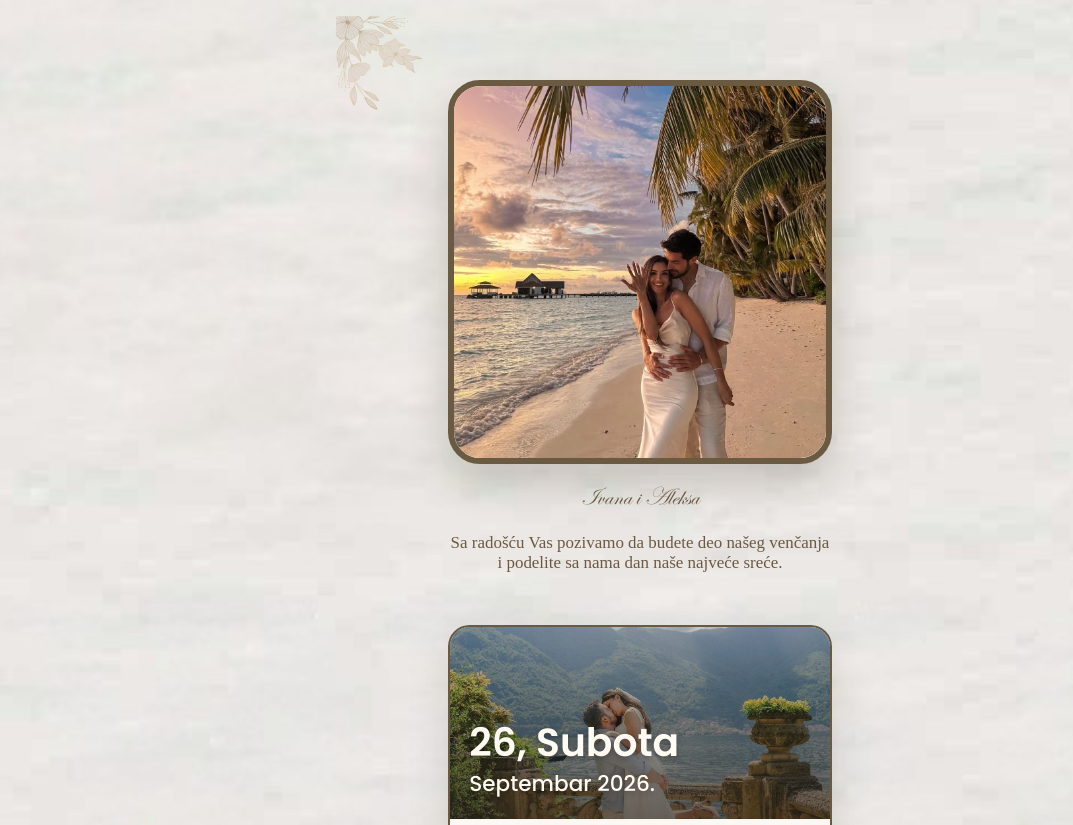
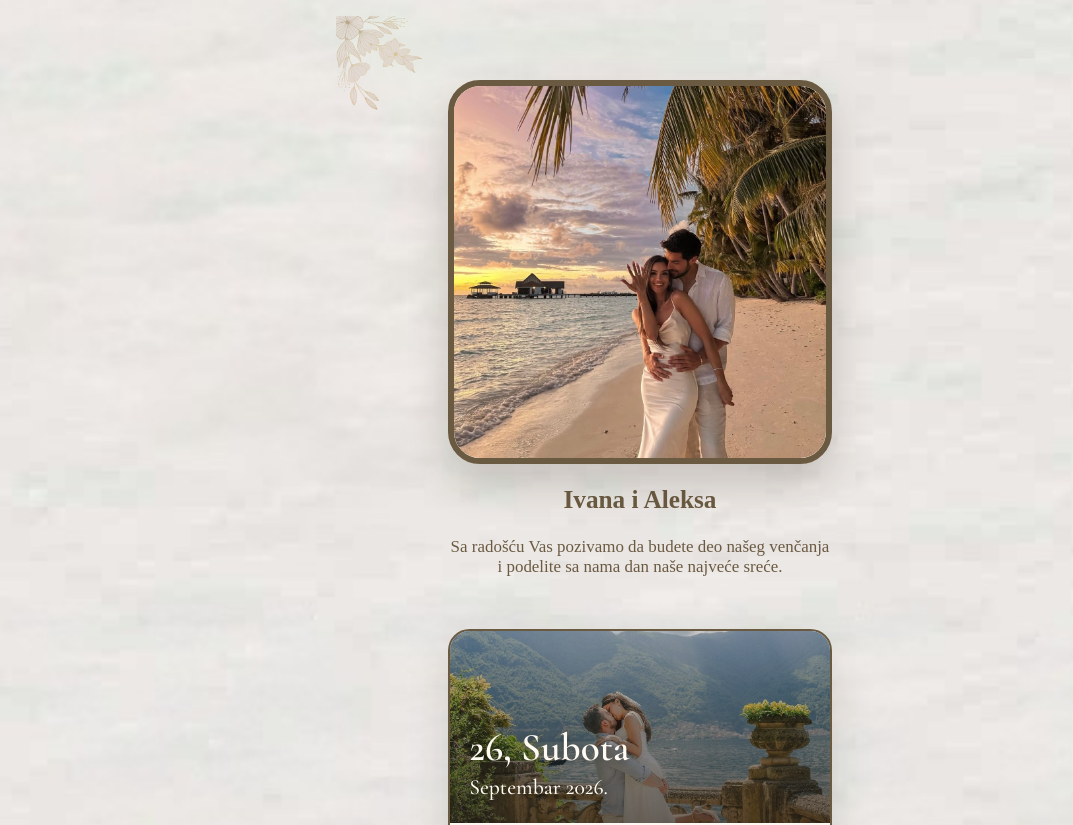
Before and after one commit to NikolaTomic00/piecesofus, a React (Vite) app: page / in a window 1280 px wide. Shown: the top 825 px of the page, without its empty margins (0-1073 px from the left). Built offline with nearby package versions, Linux system fonts and the light colour scheme.

Commit message:
Revert "Refine profile and calendar typography"
This reverts commit ecf7d5eac9e998007be4f4c4c1965e23fd15a026.

```diff
--- a/src/index.css
+++ b/src/index.css
@@ -1,4 +1,4 @@
-@import url("https://fonts.googleapis.com/css2?family=Allura&family=Cormorant+Garamond:wght@400;500;600&family=Geist:wght@400;500;600;700&family=Great+Vibes&family=Poppins:wght@400;500;600;700&display=swap");
+@import url("https://fonts.googleapis.com/css2?family=Allura&family=Cormorant+Garamond:wght@400;500;600&family=Geist:wght@400;500;600;700&family=Great+Vibes&display=swap");
 
 @tailwind base;
 @tailwind components;
@@ -110,10 +110,10 @@ body {
   z-index: 2;
   margin: clamp(1rem, 3.5vw, 1.4rem) 0 0;
   color: var(--invitation-border);
-  font-family: var(--script);
+  font-family: "Times New Roman", Times, serif;
   font-size: clamp(1.25rem, 5.55vw, 1.58rem);
-  font-weight: 400;
-  line-height: 0.88;
+  font-weight: 800;
+  line-height: 1.05;
   letter-spacing: 0;
   text-align: center;
   white-space: nowrap;
@@ -167,7 +167,7 @@ body {
   position: relative;
   z-index: 1;
   margin: 0;
-  font-family: "Poppins", Arial, sans-serif;
+  font-family: var(--serif);
   letter-spacing: 0;
 }
 
@@ -241,7 +241,6 @@ body {
   position: relative;
   z-index: 1;
   color: #fffaf2;
-  font-family: "Poppins", Arial, sans-serif;
   font-weight: 700;
   line-height: 1;
   text-shadow: 0 1px 3px rgba(53, 43, 30, 0.35);
```
